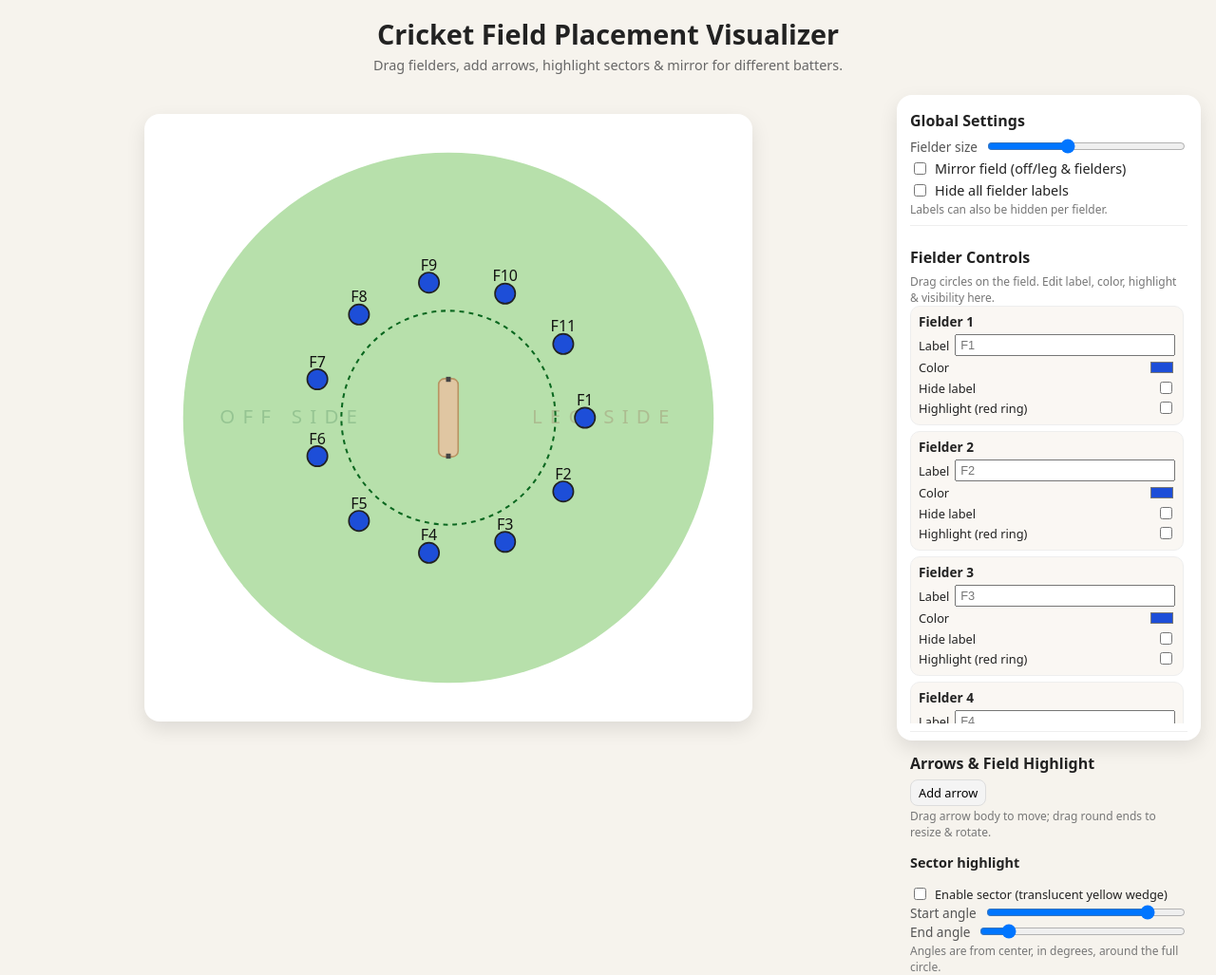
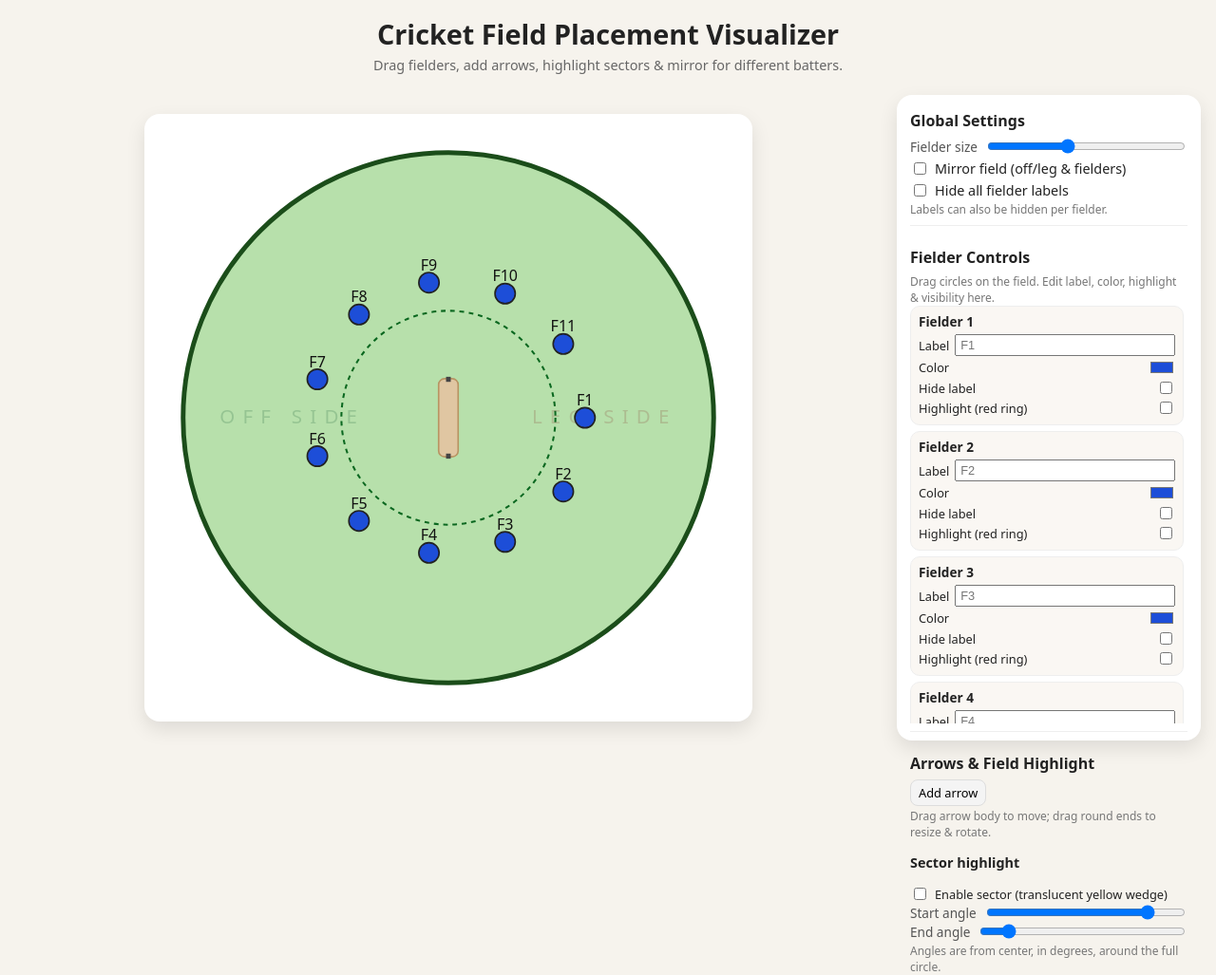
Before and after one commit to karthikeya-manchala/cricket-field-map, a plain HTML site: page index.html in a window 1280 px wide. Shown: the whole page at 95% size. Drawn offline with Linux system fonts and the light colour scheme.

Commit message:
Update minor index.html

```diff
--- a/index.html
+++ b/index.html
@@ -278,6 +278,13 @@
             fill="#b7e0ab"  <!-- slightly darker green -->
             stroke="#0b6820" stroke-width="0.7"
           ></circle>
+
+          <circle
+            cx="0" cy="0" r="68"
+            fill="none"
+            stroke="#1b4d1a"
+            stroke-width="1.2"
+            />
 
           <!-- Inner 30-yard circle -->
           <circle
```
